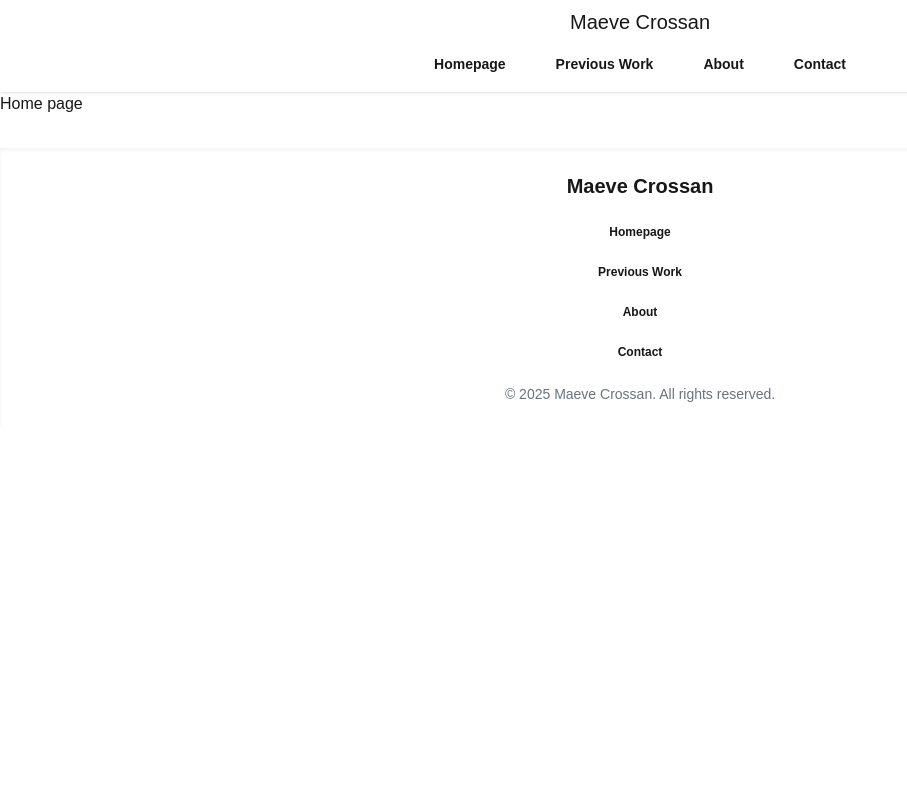
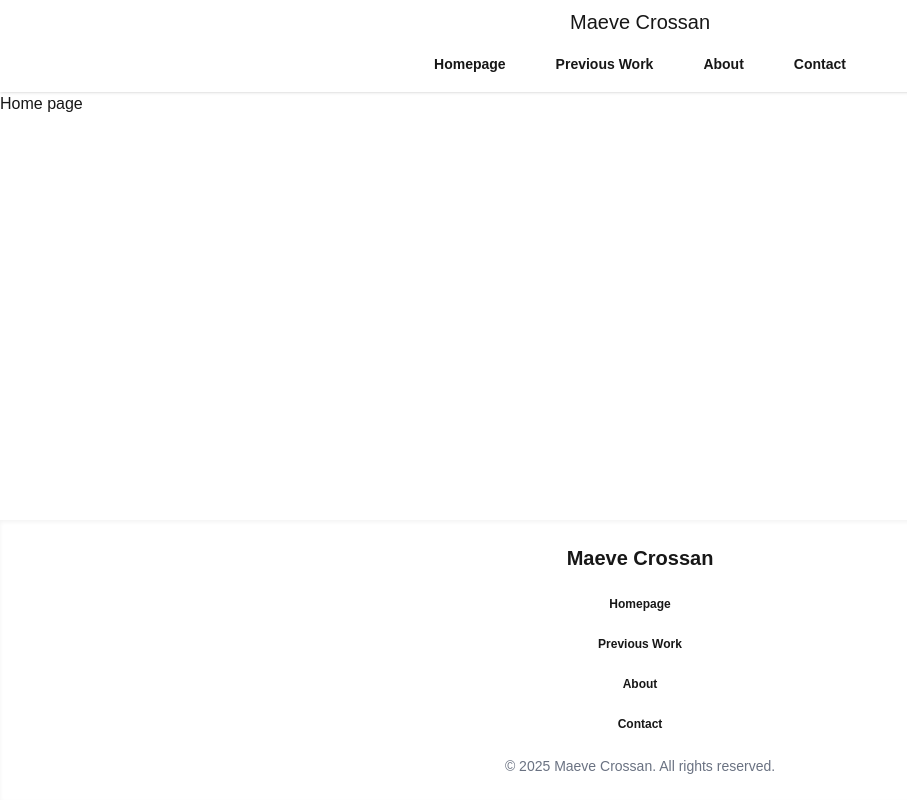
Before and after one commit to maevecrossan/my-portfolio, a Next.js app: page / in a window 1280 px wide. Shown: the whole page, without its empty margins (0-907 px from the left). Built offline with nearby package versions, Linux system fonts and the light colour scheme.

Commit message:
Add min height to body.

```diff
--- a/src/app/layout.js
+++ b/src/app/layout.js
@@ -1,18 +1,18 @@
-import Navbar from '../../components/Navbar';
-import Footer from '../../components/Footer';
-import './globals.css';
+import Navbar from "../../components/Navbar";
+import Footer from "../../components/Footer";
+import "./globals.css";
 
 export const metadata = {
-	title: 'My Portfolio Site',
-	description: 'Showcasing my work and profile',
+    title: "My Portfolio Site",
+    description: "Showcasing my work and profile",
 };
 
 export default function RootLayout({ children }) {
     return (
         <html lang="en">
-		<body>
+            <body className="min-h-screen flex flex-col">
                 <Navbar />
-			<main>{children}</main>
+                <main className="flex-grow">{children}</main>
                 <Footer />
             </body>
         </html>
```
Lines whose indentation alone changed are shown as unchanged.
